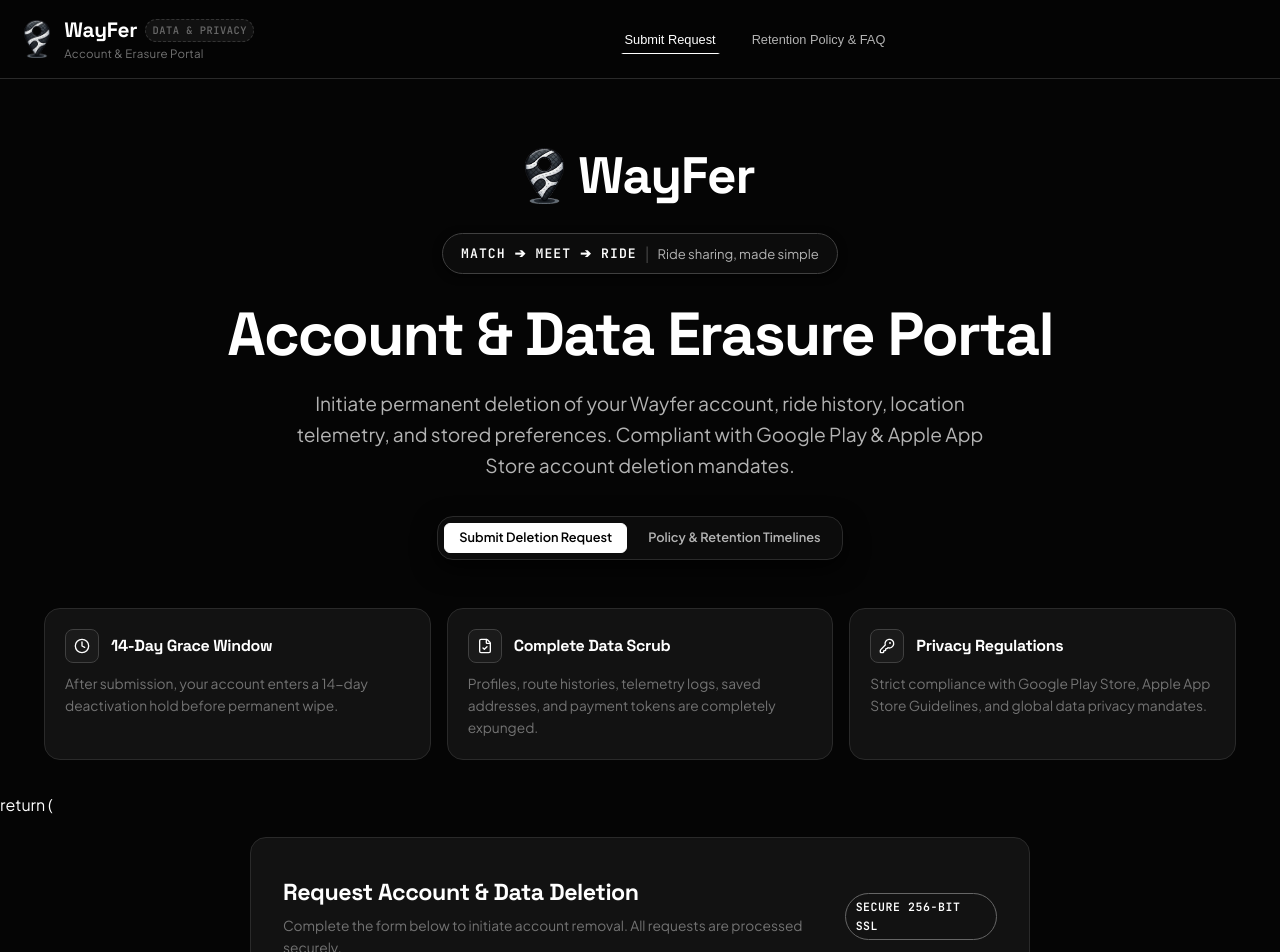
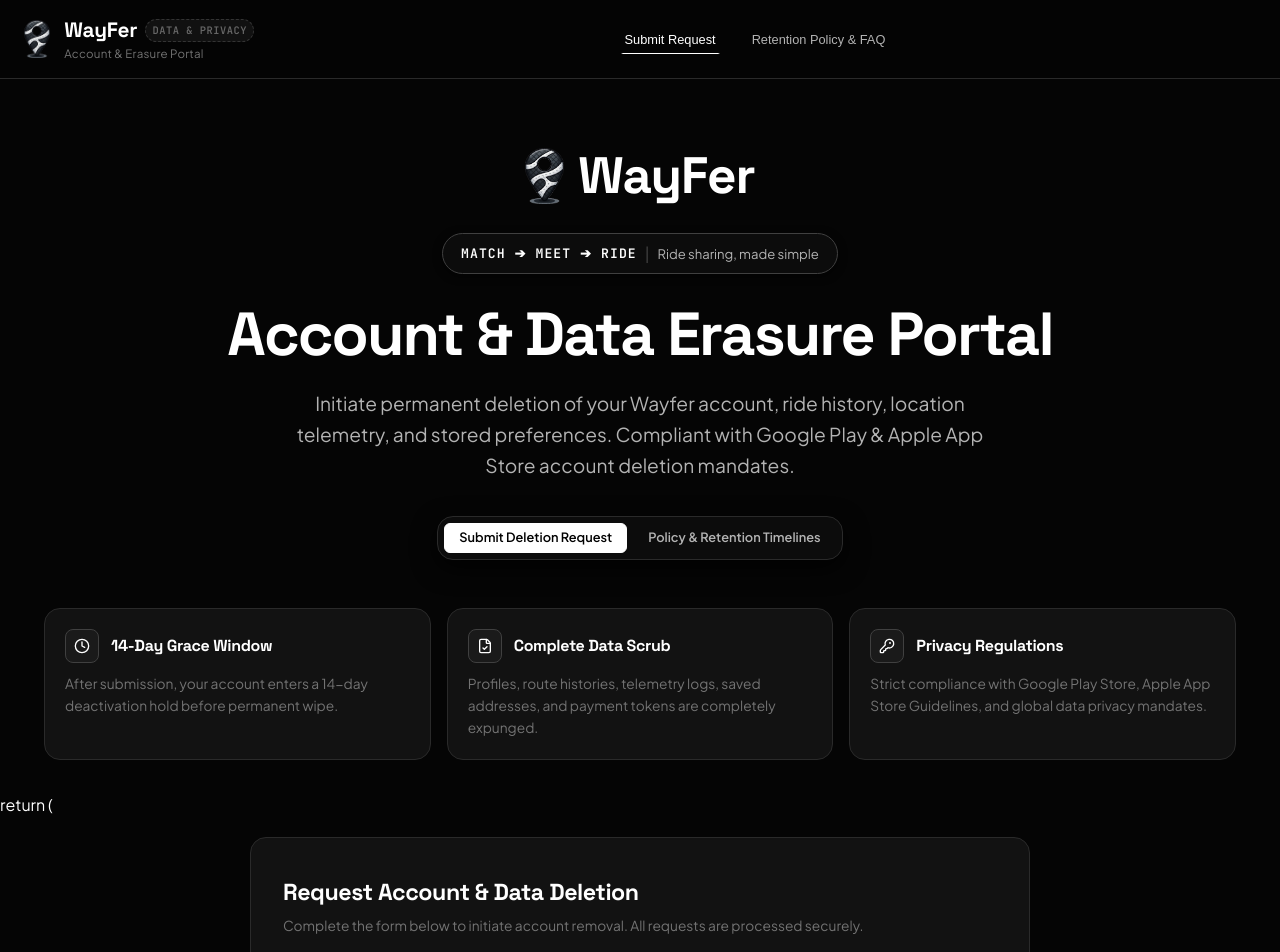
Before and after one commit to Shourya-276/wayfer--delete, a React (Vite) app: page / in a window 1280 px wide. Shown: the top 952 px of the page. Built offline with nearby package versions, Linux system fonts and the light colour scheme.

Commit message:
Remove SECURE 256-BIT SSL badge

```diff
--- a/src/components/DeletionForm.jsx
+++ b/src/components/DeletionForm.jsx
@@ -222,9 +222,6 @@ export default function DeletionForm({ onSubmissionSuccess, onNavigateToTrack })
             Complete the form below to initiate account removal. All requests are processed securely.
           </p>
         </div>
-        <span className="badge badge-outline">
-          SECURE 256-BIT SSL
-        </span>
       </div>
 
       {errorMessage && (
```
